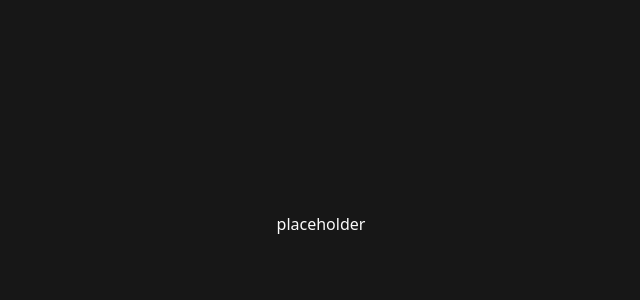
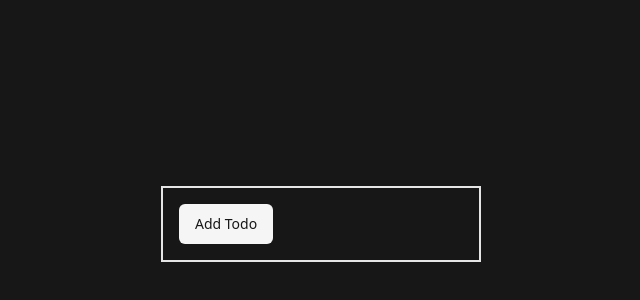
Before and after one commit to Yokosumi/sc010-todo-app, a React (Vite) app: page / in a window 1280 px wide. Shown: the part 176-476 px from the top of the page, without its empty margins (319-959 px from the left). Built offline with nearby package versions, Linux system fonts and the light colour scheme.

Commit message:
Add button to add todo

```diff
--- a/src/App.tsx
+++ b/src/App.tsx
@@ -1,10 +1,13 @@
 import { Container } from './components/Container'
+import { Button } from './components/ui/button'
 
 function App() {
     return (
         <>
             <Container>
-                <h2>placeholder</h2>
+                <div className="border-2 w-1/4 h-fit p-4">
+                    <Button variant={'secondary'}>Add Todo</Button>
+                </div>
             </Container>
         </>
     )
--- /dev/null
+++ b/src/components/ui/button.tsx
@@ -0,0 +1,56 @@
+import * as React from "react"
+import { Slot } from "@radix-ui/react-slot"
+import { cva, type VariantProps } from "class-variance-authority"
+
+import { cn } from "@/lib/utils"
+
+const buttonVariants = cva(
+  "inline-flex items-center justify-center whitespace-nowrap rounded-md text-sm font-medium ring-offset-background transition-colors focus-visible:outline-none focus-visible:ring-2 focus-visible:ring-ring focus-visible:ring-offset-2 disabled:pointer-events-none disabled:opacity-50",
+  {
+    variants: {
+      variant: {
+        default: "bg-primary text-primary-foreground hover:bg-primary/90",
+        destructive:
+          "bg-destructive text-destructive-foreground hover:bg-destructive/90",
+        outline:
+          "border border-input bg-background hover:bg-accent hover:text-accent-foreground",
+        secondary:
+          "bg-secondary text-secondary-foreground hover:bg-secondary/80",
+        ghost: "hover:bg-accent hover:text-accent-foreground",
+        link: "text-primary underline-offset-4 hover:underline",
+      },
+      size: {
+        default: "h-10 px-4 py-2",
+        sm: "h-9 rounded-md px-3",
+        lg: "h-11 rounded-md px-8",
+        icon: "h-10 w-10",
+      },
+    },
+    defaultVariants: {
+      variant: "default",
+      size: "default",
+    },
+  }
+)
+
+export interface ButtonProps
+  extends React.ButtonHTMLAttributes<HTMLButtonElement>,
+    VariantProps<typeof buttonVariants> {
+  asChild?: boolean
+}
+
+const Button = React.forwardRef<HTMLButtonElement, ButtonProps>(
+  ({ className, variant, size, asChild = false, ...props }, ref) => {
+    const Comp = asChild ? Slot : "button"
+    return (
+      <Comp
+        className={cn(buttonVariants({ variant, size, className }))}
+        ref={ref}
+        {...props}
+      />
+    )
+  }
+)
+Button.displayName = "Button"
+
+export { Button, buttonVariants }
```
